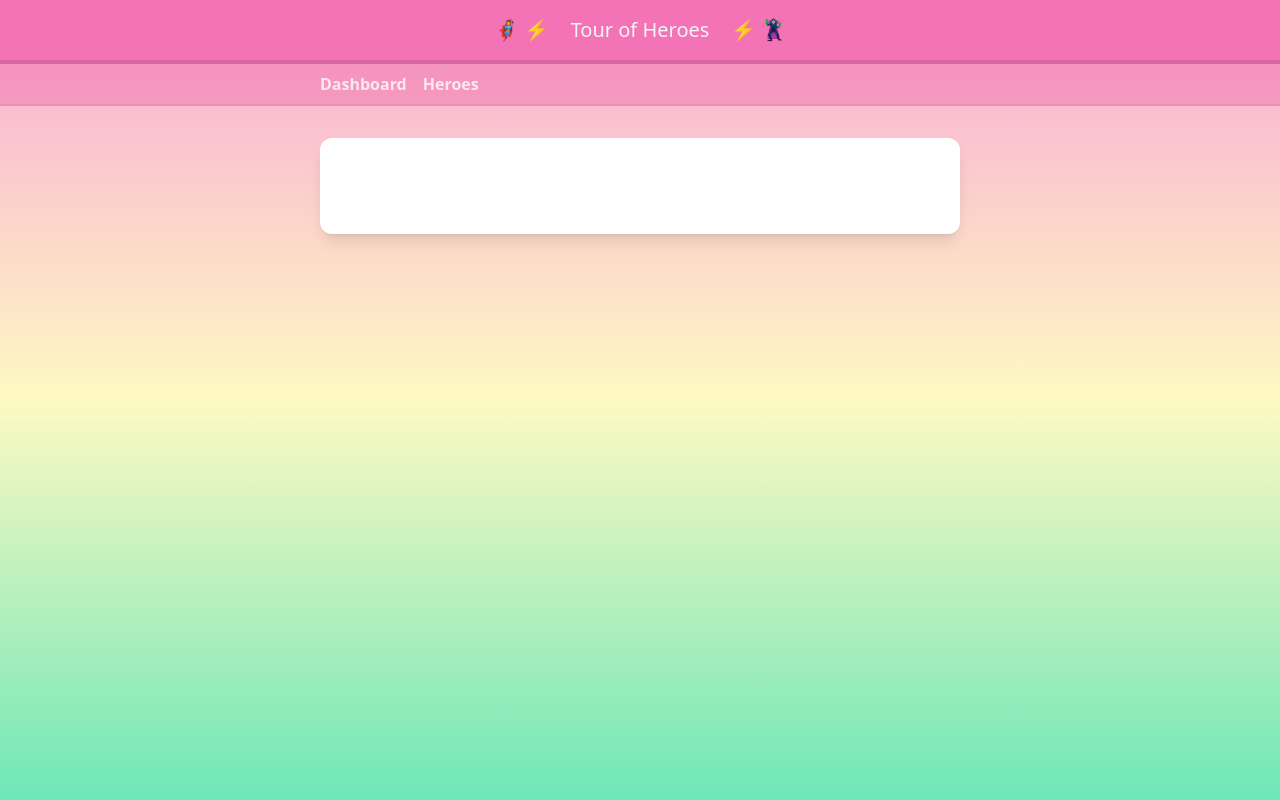
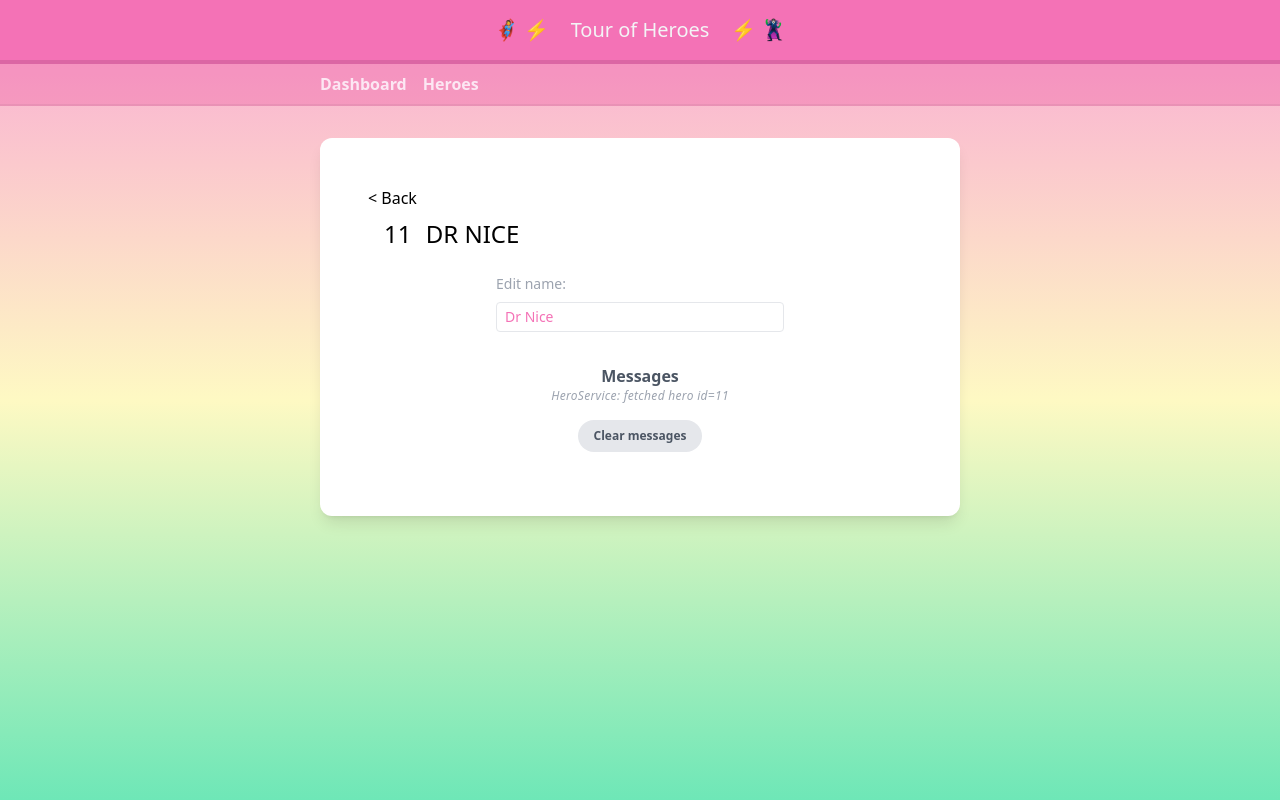
Before and after one commit to tislais/angular-tour-of-heroes, an Angular app: page /detail/11 in a window 1280 px wide. Before the commit this address led to /. Built offline with nearby package versions, Linux system fonts and the light colour scheme.

Commit message:
Separate hero detail component to its own view

```diff
--- a/src/app/app-routing.module.ts
+++ b/src/app/app-routing.module.ts
@@ -1,12 +1,14 @@
 import { NgModule } from '@angular/core';
 import { RouterModule, Routes } from '@angular/router';
 import { DashboardComponent } from './dashboard/dashboard.component';
+import { HeroDetailComponent } from './hero-detail/hero-detail.component';
 import { HeroesComponent } from './heroes/heroes.component';
 
 const routes: Routes = [
   { path: '', redirectTo: '/dashboard', pathMatch: 'full'},
-  { path: 'heroes', component: HeroesComponent},
-  { path: 'dashboard', component: DashboardComponent}
+  { path: 'dashboard', component: DashboardComponent},
+  { path: 'detail/:id', component: HeroDetailComponent},
+  { path: 'heroes', component: HeroesComponent}
 ];
 
 @NgModule({
--- a/src/app/dashboard/dashboard.component.html
+++ b/src/app/dashboard/dashboard.component.html
@@ -1,6 +1,6 @@
 <h2>Top Heroes</h2>
 <div class="heroes-menu">
-    <a *ngFor="let hero of heroes">
+    <a *ngFor="let hero of heroes" routerLink="/detail/{{hero.id}}">
         {{hero.name}}
     </a>
 </div>
--- a/src/app/hero-detail/hero-detail.component.html
+++ b/src/app/hero-detail/hero-detail.component.html
@@ -1,12 +1,13 @@
-<div *ngIf="hero" class="my-8 border bg-gray-500/75 rounded-lg">
+<div *ngIf="hero" class="rounded-lg">
+  <button type="button" (click)="goBack()">&lt; Back</button>
   <h2
-    class="py-2 px-4 text-2xl rounded-t-lg bg-white/10 text-gray-300 font-light"
+    class="py-2 px-4 text-2xl rounded-t-lg font-light"
   >
     {{ hero.id }}
-    <span class="text-white ml-2">{{ hero.name | uppercase }}</span>
+    <span class="ml-2">{{ hero.name | uppercase }}</span>
   </h2>
   <div class="hero-details">
-    <label for="hero-name" class="text-sm text-gray-200">Edit name:</label>
+    <label for="hero-name" class="text-sm text-gray-400">Edit name:</label>
     <input id="hero-name" [(ngModel)]="hero.name" placeholder="name" />
   </div>
 </div>
--- a/src/app/hero-detail/hero-detail.component.ts
+++ b/src/app/hero-detail/hero-detail.component.ts
@@ -1,5 +1,8 @@
+import { Location } from '@angular/common';
 import { Component, Input, OnInit } from '@angular/core';
+import { ActivatedRoute } from '@angular/router';
 import { Hero } from '../hero';
+import { HeroService } from '../hero.service';
 
 @Component({
   selector: 'app-hero-detail',
@@ -7,7 +10,24 @@
   styleUrls: ['./hero-detail.component.css'],
 })
 export class HeroDetailComponent implements OnInit {
-  constructor() {}
+  constructor(
+    private route: ActivatedRoute,
+    private heroService: HeroService,
+    private location: Location
+  ) {}
   @Input() hero?: Hero;
-  ngOnInit(): void {}
+  ngOnInit(): void {
+    this.getHero()
+  }
+
+  getHero(): void {
+    const id = Number(this.route.snapshot.paramMap.get('id'));
+
+    this.heroService.getHero(id)
+      .subscribe(hero => this.hero = hero);
+  }
+
+  goBack(): void {
+    this.location.back();
+  }
 }
--- a/src/app/hero.service.ts
+++ b/src/app/hero.service.ts
@@ -8,9 +8,6 @@
   providedIn: 'root',
 })
 export class HeroService {
-  // getHeroes(): Hero[] {
-  //   return HEROES;
-  // }
 
   getHeroes(): Observable<Hero[]> {
     const heroes = of(HEROES);
@@ -18,4 +15,10 @@
     return heroes;
   }
   constructor(private messageService: MessageService) {}
+
+  getHero(id: number): Observable<Hero> {
+    const hero = HEROES.find(h => h.id === id)!;
+    this.messageService.add(`HeroService: fetched hero id=${id}`);
+    return of(hero);
+  }
 }
--- a/src/app/heroes/heroes.component.css
+++ b/src/app/heroes/heroes.component.css
@@ -36,15 +36,15 @@
   @apply bg-pink-200/75 hover:bg-pink-200/90;
 }
 
-button {
+a {
   @apply w-full text-left flex items-center;
 }
 
-button div {
+a div {
   @apply p-2 font-semibold;
 }
 
-button span {
+a span {
   @apply p-2 w-8
   text-center
   bg-black/5
--- a/src/app/heroes/heroes.component.html
+++ b/src/app/heroes/heroes.component.html
@@ -3,14 +3,12 @@
   <li
     *ngFor="let hero of heroes"
     class="group"
-    [class.selected]="hero === selectedHero"
   >
-    <button type="button" (click)="onSelect(hero)">
+    <a routerLink="/detail/{{hero.id}}">
       <span class="badge">{{ hero.id }}</span>
       <div>
         {{ hero.name }}
       </div>
-    </button>
+    </a>
   </li>
 </ul>
-<app-hero-detail [hero]="selectedHero"></app-hero-detail>
--- a/src/app/heroes/heroes.component.ts
+++ b/src/app/heroes/heroes.component.ts
@@ -10,7 +10,6 @@
 })
 export class HeroesComponent implements OnInit {
   heroes: Hero[] = [];
-  selectedHero?: Hero;
 
   constructor(
     private heroService: HeroService,
@@ -24,10 +23,4 @@
   getHeroes(): void {
     this.heroService.getHeroes().subscribe((heroes) => (this.heroes = heroes));
   }
-
-  onSelect(hero: Hero): void {
-    this.selectedHero = hero;
-    const { name, id } = this.selectedHero;
-    this.messageService.add(`HeroesComponent: Selected hero id = ${hero.id}`);
-  }
 }
```
